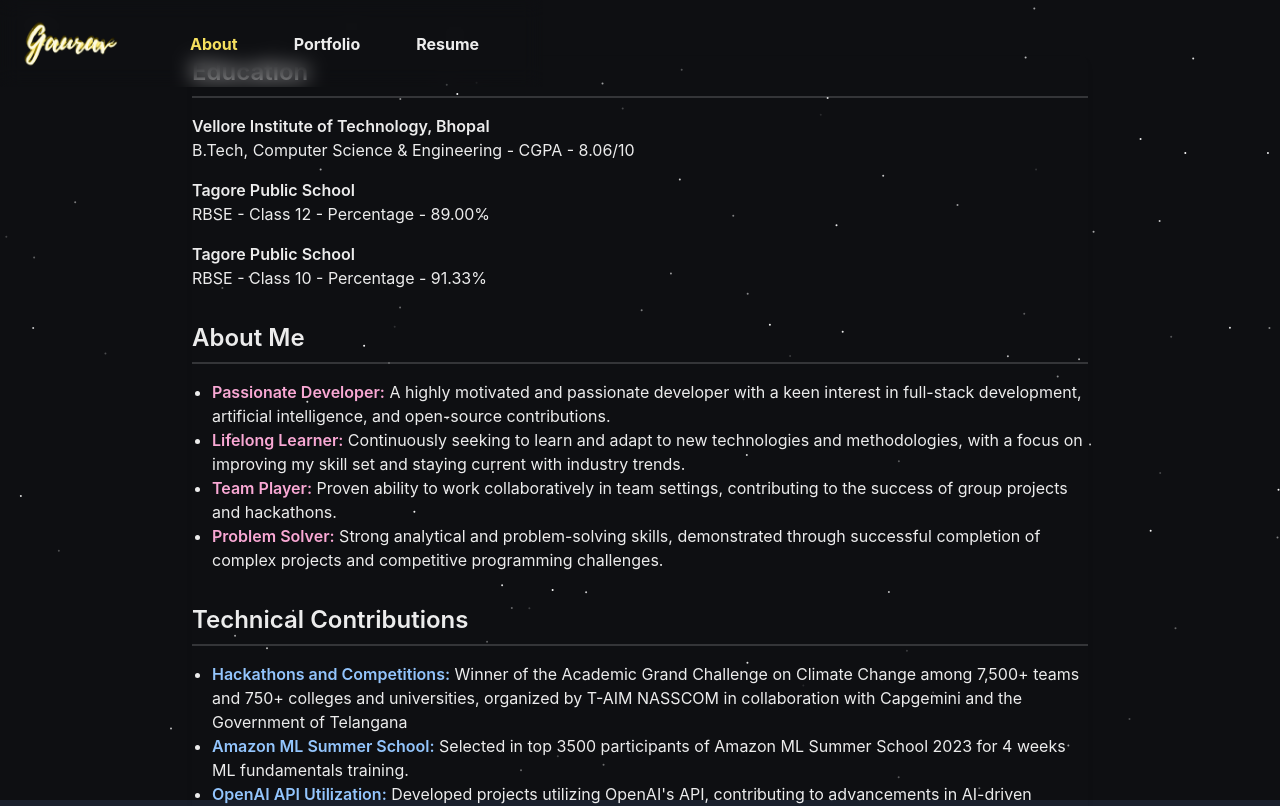
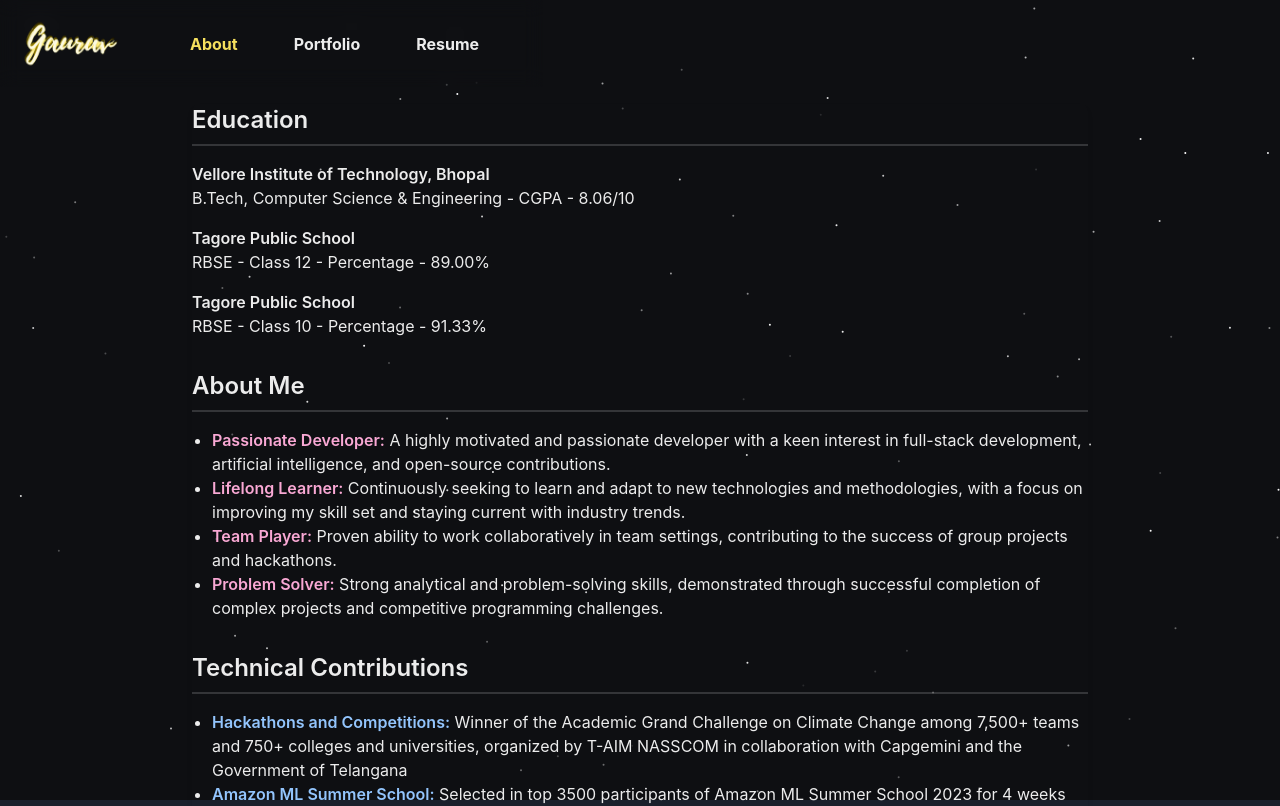
Before and after one commit to gaurav1832/portfolio, a Next.js app: page /about in a window 1280 px wide. Shown: the top 806 px of the page. Built offline with nearby package versions, Linux system fonts and the light colour scheme.

Commit message:
Update about.js

```diff
--- a/pages/about.js
+++ b/pages/about.js
@@ -283,7 +283,7 @@ import googlebadge from "../public/images/google-data-analytics-certificate.2.pn
 
 const About = () => {
   return (
-    <div className="max-w-4xl mx-auto bg-transparent shadow-md rounded-lg">
+    <div className="max-w-4xl mx-auto mt-12 bg-transparent shadow-md rounded-lg">
       <section className="mb-8">
         <h2 className="text-2xl font-semibold border-b-2 pb-2 mb-4">
           Education
```
